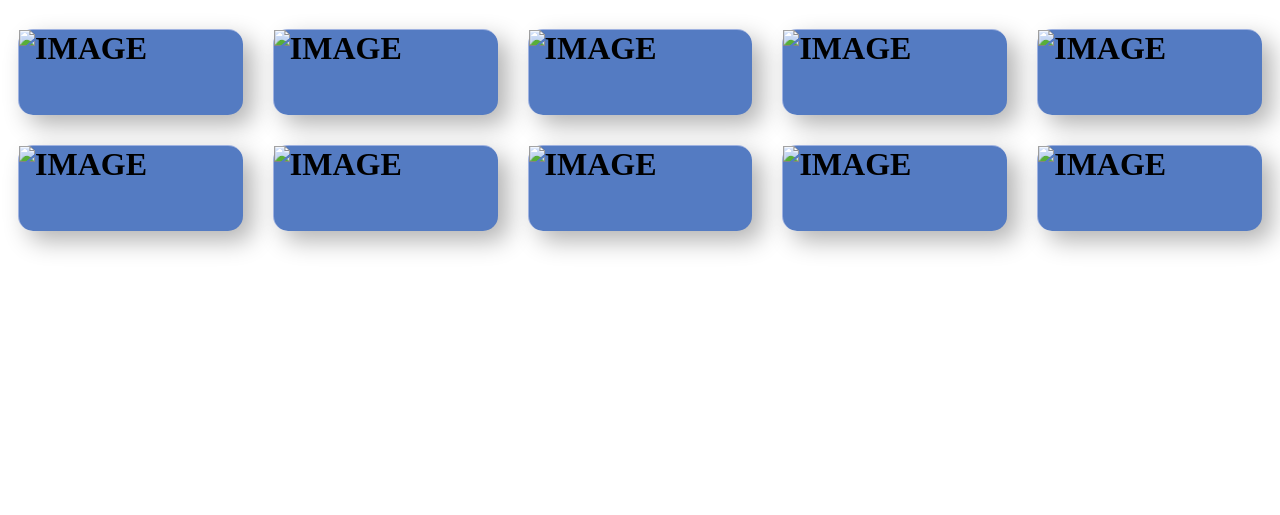
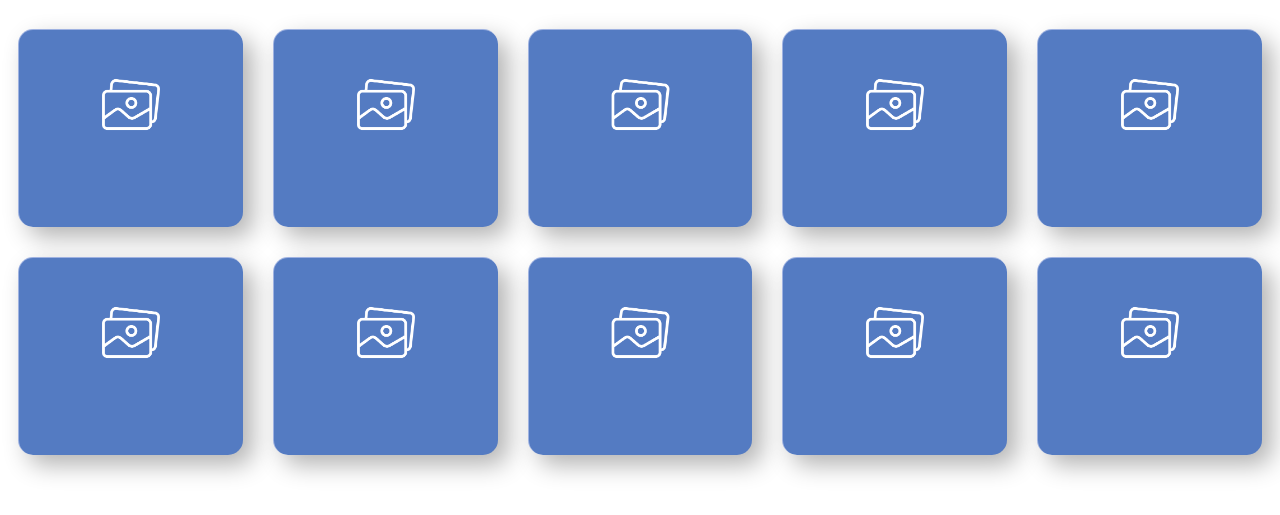
Before and after one commit to DinoKolega/gallery, a plain HTML site: page index.html in a window 1280 px wide. Shown: the part 61-576 px from the top of the page. Drawn offline with Linux system fonts and the light colour scheme.

Commit message:
First Commit

```diff
--- a/index.html
+++ b/index.html
@@ -72,16 +72,16 @@
 <body>
     <h1>Gallery<h1>
         <div id="grid">
-               <div id="box"><img src="../image/tile.png" alt="IMAGE"><p>Image Title</p></div>
-               <div id="box"><img src="../image/tile.png" alt="IMAGE"><p>Image Title</p></div>
-               <div id="box"><img src="../image/tile.png" alt="IMAGE"><p>Image Title</p></div>
-               <div id="box"><img src="../image/tile.png" alt="IMAGE"><p>Image Title</p></div>
-               <div id="box"><img src="../image/tile.png" alt="IMAGE"><p>Image Title</p></div>
-               <div id="box"><img src="../image/tile.png" alt="IMAGE"><p>Image Title</p></div>
-               <div id="box"><img src="../image/tile.png" alt="IMAGE"><p>Image Title</p></div>
-               <div id="box"><img src="../image/tile.png" alt="IMAGE"><p>Image Title</p></div>
-               <div id="box"><img src="../image/tile.png" alt="IMAGE"><p>Image Title</p></div>
-               <div id="box"><img src="../image/tile.png" alt="IMAGE"><p>Image Title</p></div>
+               <div id="box"><img src="tile.png" alt="IMAGE"><p>Image Title</p></div>
+               <div id="box"><img src="tile.png" alt="IMAGE"><p>Image Title</p></div>
+               <div id="box"><img src="tile.png" alt="IMAGE"><p>Image Title</p></div>
+               <div id="box"><img src="tile.png" alt="IMAGE"><p>Image Title</p></div>
+               <div id="box"><img src="tile.png" alt="IMAGE"><p>Image Title</p></div>
+               <div id="box"><img src="tile.png" alt="IMAGE"><p>Image Title</p></div>
+               <div id="box"><img src="tile.png" alt="IMAGE"><p>Image Title</p></div>
+               <div id="box"><img src="tile.png" alt="IMAGE"><p>Image Title</p></div>
+               <div id="box"><img src="tile.png" alt="IMAGE"><p>Image Title</p></div>
+               <div id="box"><img src="tile.png" alt="IMAGE"><p>Image Title</p></div>
         </div>
 </body>
 </html>
```
Also changed, not shown: tile.png (added).
